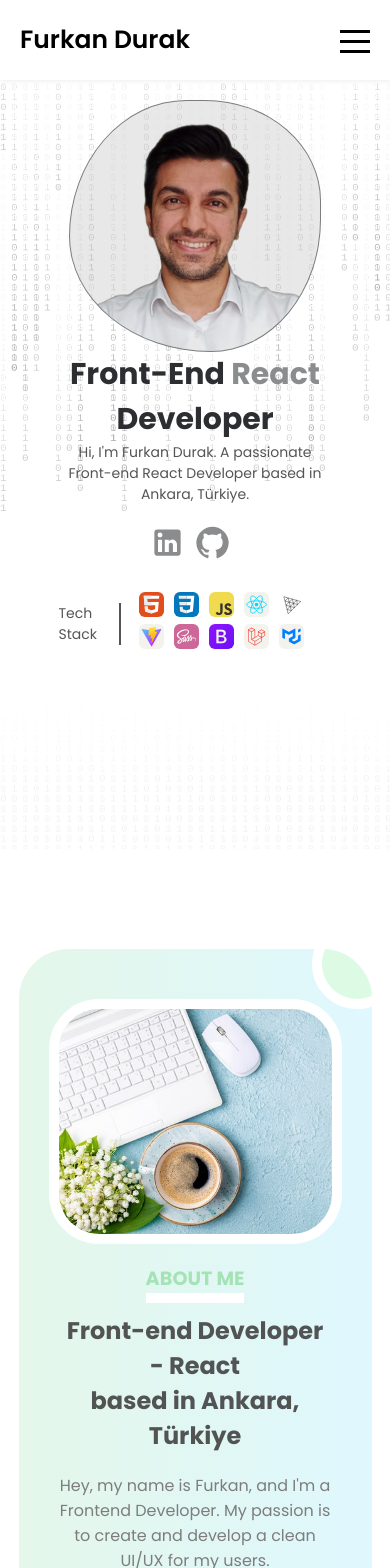
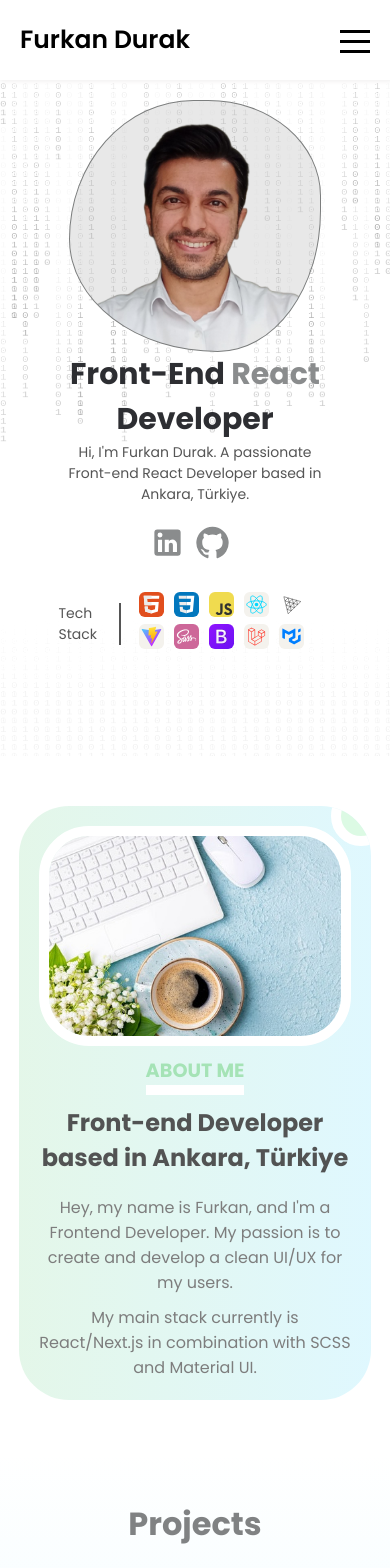
Before and after one commit to frkndrk/portfolioFD, a React (Vite) app: page / in a window 390 px wide. Shown: the top 1568 px of the page. Built offline with nearby package versions, Linux system fonts and the light colour scheme; a web font is replaced by a local one.

Commit message:
last edit5a

```diff
--- a/src/components/aboutMe/AboutMe.jsx
+++ b/src/components/aboutMe/AboutMe.jsx
@@ -13,7 +13,7 @@ const AboutMe = () => {
         </div>
         <div className="cont-1b">
           <h3>ABOUT ME</h3>
-          <h2>Front-end Developer - React <br /> based in Ankara, Türkiye</h2>
+          <h2>Front-end Developer <br /> based in Ankara, Türkiye</h2>
           <p>Hey, my name is Furkan, and I'm a Frontend Developer. My passion is to create and develop a clean UI/UX for my users. </p>
           <p>My main stack currently is React/Next.js in combination with SCSS and Material UI.</p>
         </div>
--- a/src/components/aboutMe/aboutMe.scss
+++ b/src/components/aboutMe/aboutMe.scss
@@ -7,10 +7,14 @@
     position: relative;
     background-color: #fff;
 
+    @media screen and (max-width: 905px) {
+        padding: 50px 0px;
+    }
+
     .cont-1{
         /* width: 65%; */
         width: 960px;
-        padding: 100px 40px;
+        padding: 50px 40px;
         display: flex;
         border-radius: 50px;/*
         box-shadow: 0 0 10px 1px rgba(#969d96, .4); */
@@ -32,7 +36,8 @@
         }
 
         @media screen and (max-width: 683px) {
-            width: 70%;
+            width: 80%;
+            padding: 20px;
         }
 
         .cont-1a{
@@ -55,7 +60,13 @@
                 transform: rotateY(180deg);
 
                 @media screen and (max-width: 905px) {
+                    width: 300px;
+                    height: 300px;
+                }
+
+                @media screen and (max-width: 500px) {
                     width: 100%;
+                    height: 200px;
                 }
             }
 
@@ -103,7 +114,7 @@
                 border-bottom: 10px solid #fff;
 
                 @media screen and (max-width: 905px) {
-                    margin-top: 20px;
+                    margin-top: 10px;
                 }
             }
 
@@ -137,6 +148,13 @@
             background-color: #dcfae4;
             border-radius: 50%;
             border: 10px solid #ffffff;
+
+            @media screen and (max-width: 500px) {
+                width: 40px;
+                height: 40px;
+                top: -20px;
+                right: -20px;
+            }
         }
     }
 
--- a/src/components/intro/intro.scss
+++ b/src/components/intro/intro.scss
@@ -5,7 +5,7 @@
     display: flex;
     justify-content: center;
     align-items: start;
-    height: calc(100vh - 175px);
+    /* height: calc(100vh - 175px); */
     margin-top: 80px;
     padding-bottom: 100px;
 
--- a/src/components/projects/projects.scss
+++ b/src/components/projects/projects.scss
@@ -10,6 +10,10 @@
     background: linear-gradient(rgba(0, 0, 0, 0), rgba(#61DBFB, .2));
     flex-direction: column;
     overflow: hidden;
+
+    @media screen and (max-width: 905px) {
+        padding: 50px 0px;
+    }
 
     h1{
         color: rgba(#4c4d4e, .7);
```
